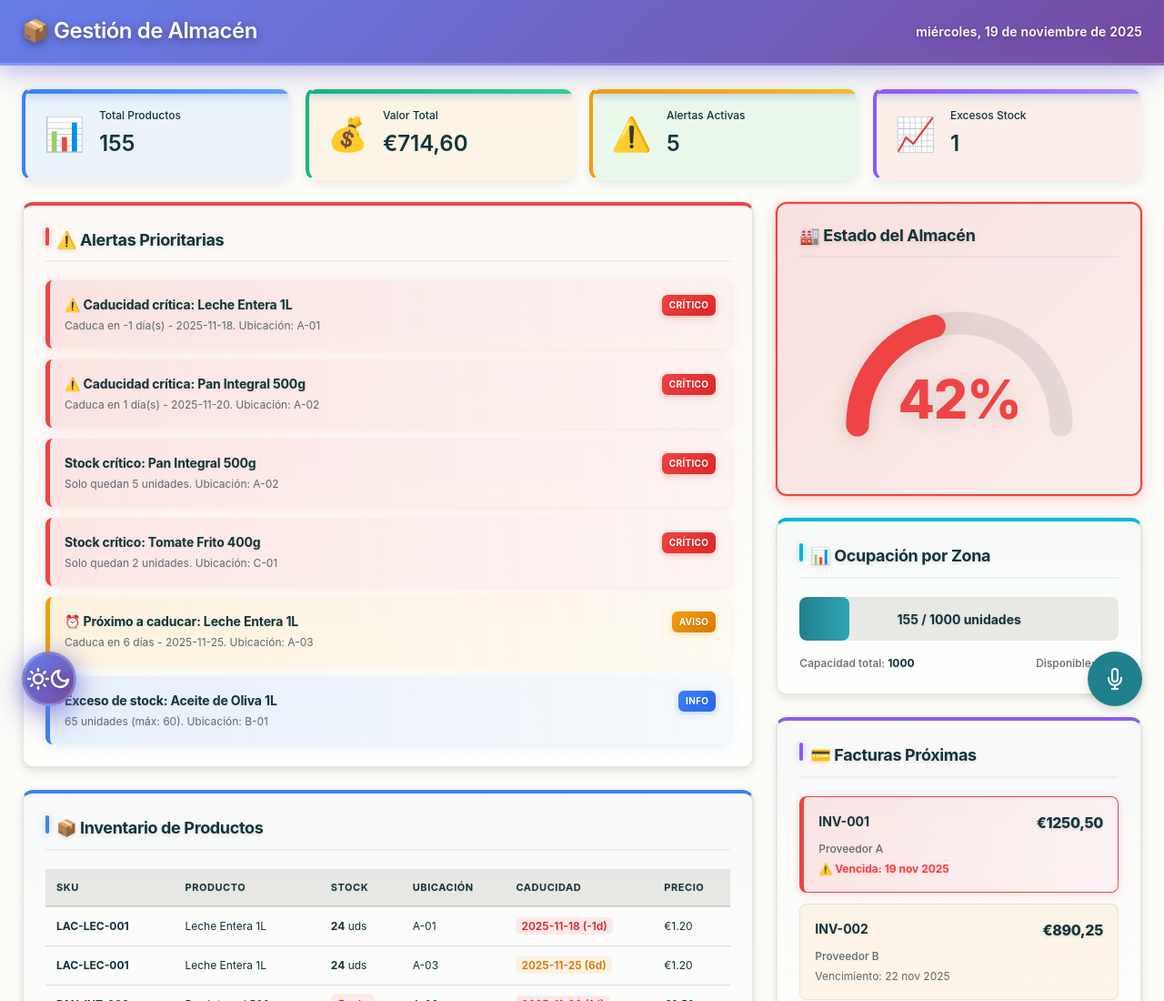
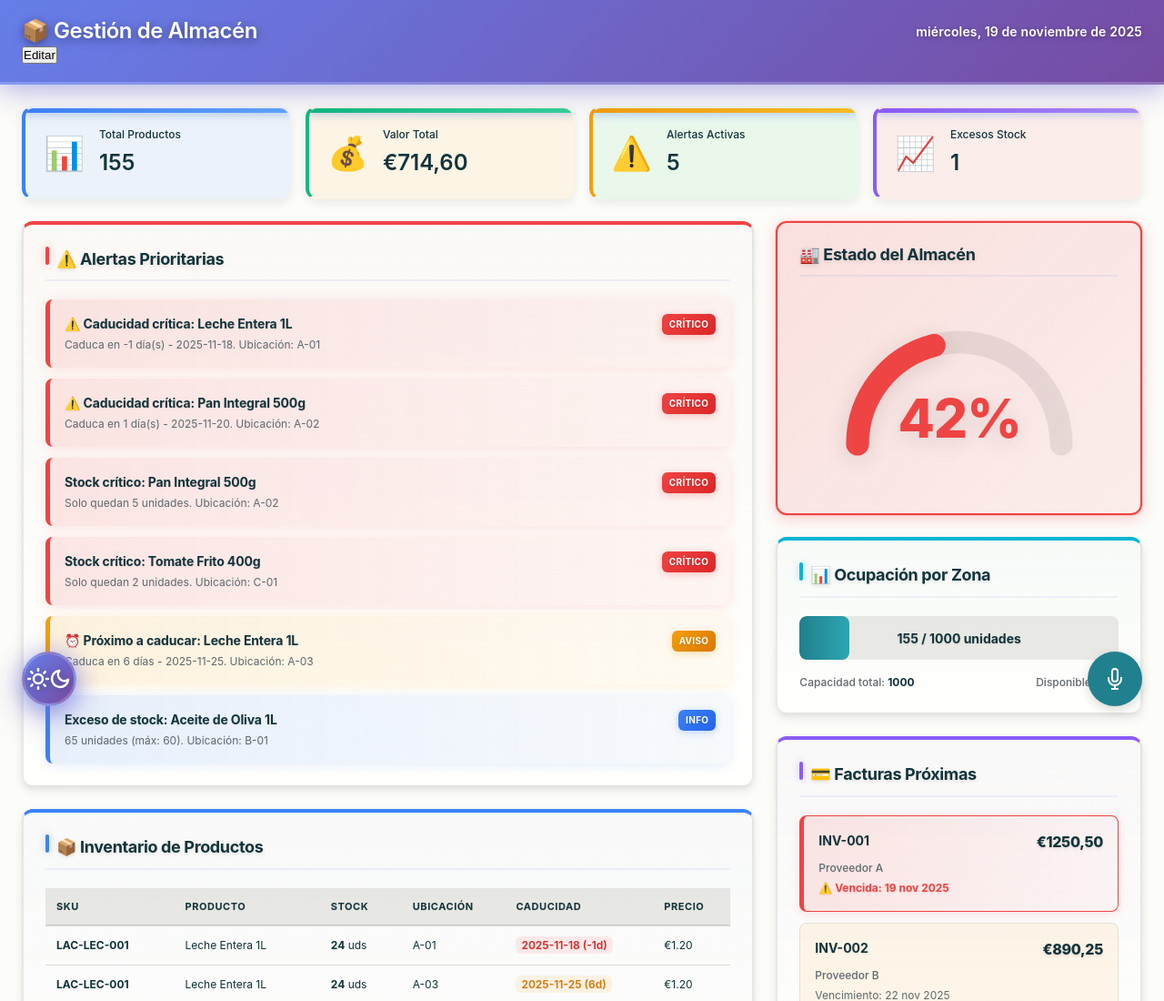
Before and after one commit to brunodpl/easy_stock, a website: page index.html in a window 1280 px wide. Shown: the top 1100 px of the page at 91% size. Drawn offline with Linux system fonts and the light colour scheme; a web font is replaced by a local one.

Commit message:
Interface Update + Readme

```diff
--- a/index.html
+++ b/index.html
@@ -33,6 +33,12 @@
                     <span id="current-date"></span>
                 </div>
             </div>
+            <button id="edit-mode-toggle" class="edit-mode-btn">
+                <!-- SVG del lápiz -->
+                Editar
+            </button>
+
+
         </header>
 
         <!-- Main Dashboard -->
```
Also changed, not shown: README.md.
